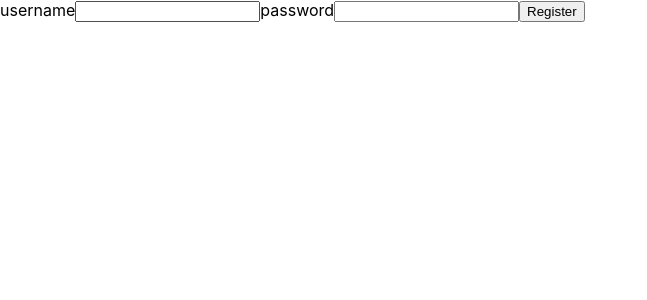
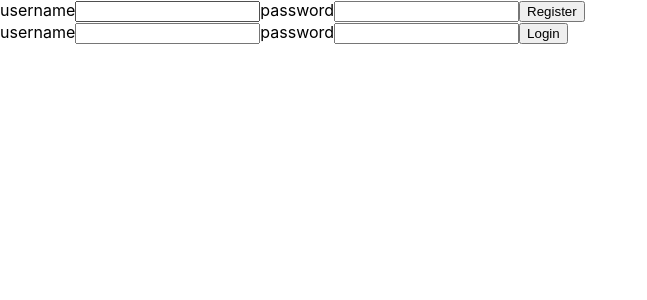
Before and after one commit to tsbarrett89/character-companion-fe, a React (Create React App) app: page / in a window 1280 px wide. Shown: the top 300 px of the page, without its empty margins (0-647 px from the left). Built offline with nearby package versions, Linux system fonts and the light colour scheme.

Commit message:
login mounted in app

```diff
--- a/src/App.js
+++ b/src/App.js
@@ -1,12 +1,14 @@
 import React from 'react'
 import { Route } from 'react-router-dom'
 
-import Register from './components/register'
+import Register from './components/Register'
+import Login from './components/Login'
 
 function App() {
   return (
     <div>
       <Register />
+      <Login />
     </div>
   );
 }
```
